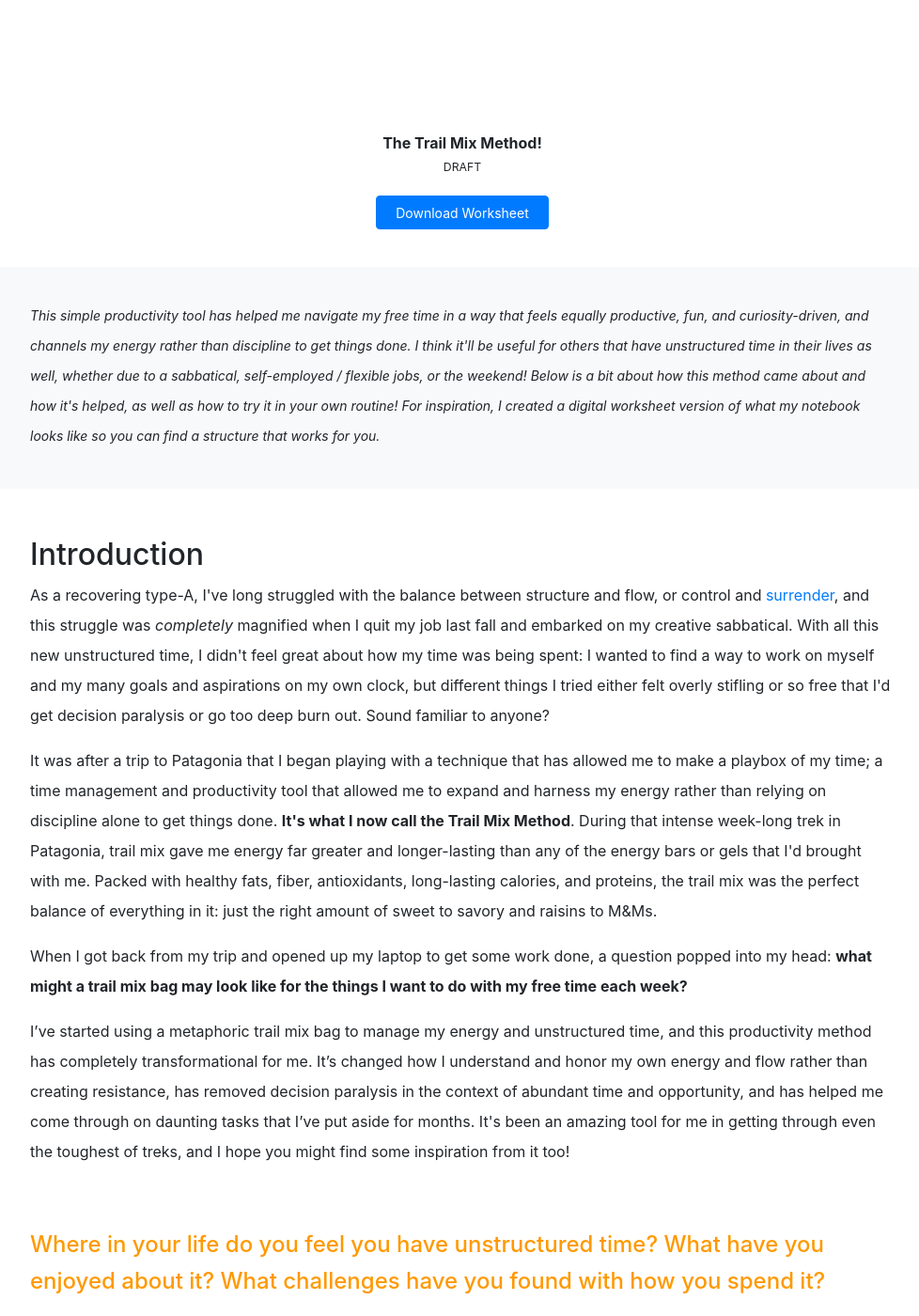
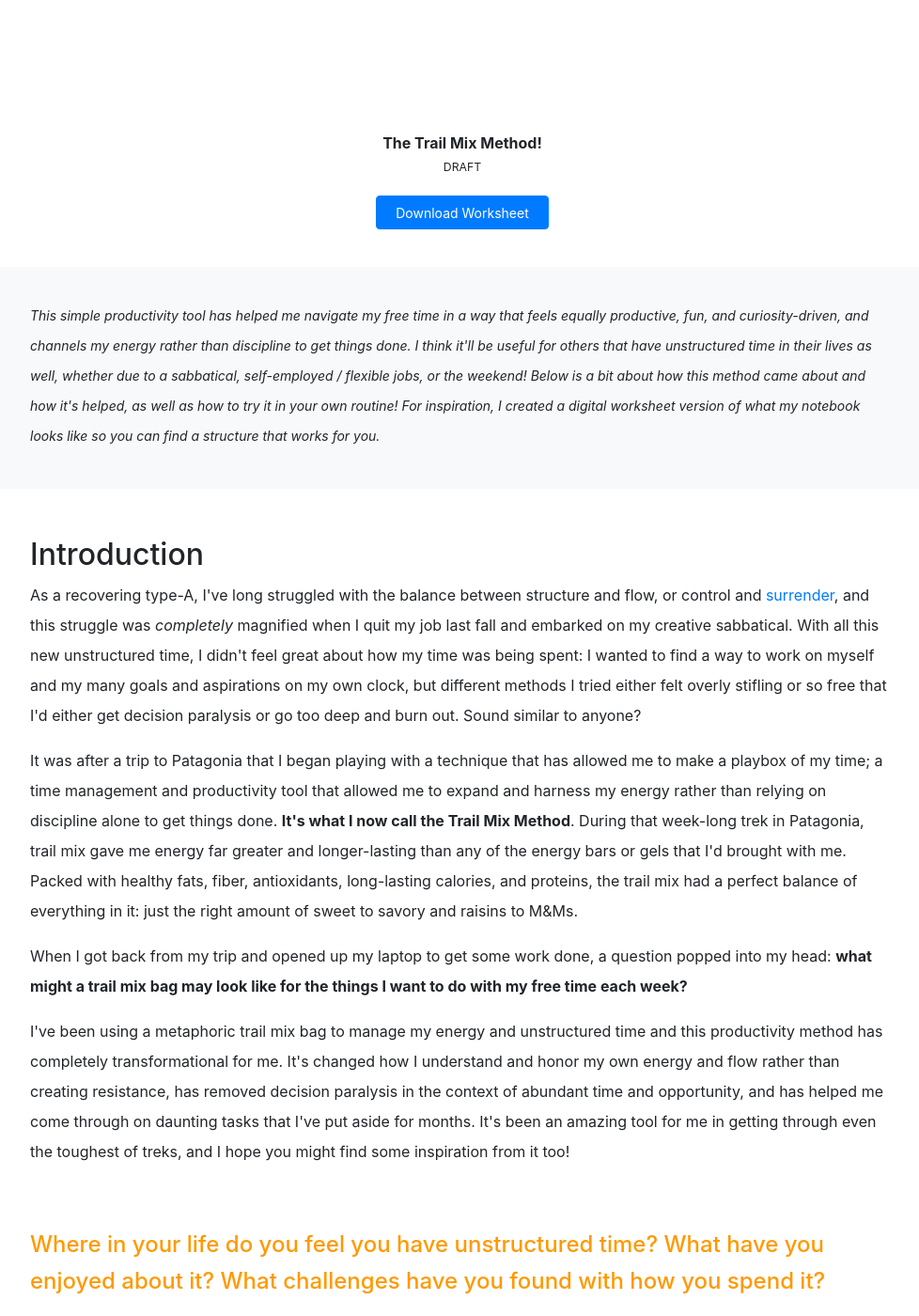
Before and after one commit to dalkat/dalkat.github.io, a Jekyll site: the page built from trailmix.md, in a window 1280 px wide and 1400 px high. Shown: the whole window at 94% size, without its empty margins (148-1126 px from the left). Built offline with Jekyll 4.4.1, drawn with Linux system fonts in a browser that asks for light colours; nearby versions of some CDN libraries; some web fonts are replaced; library files that are not in the unit come from our copies; some of the changed text lies outside the part shown.

Commit message:
TMM 5.6.1

```diff
--- a/_layouts/trailmix.html
+++ b/_layouts/trailmix.html
@@ -39,11 +39,11 @@ layout: default-sub
 
 	        <!-- <p><h2><strong>The Trail Mix Method</strong></h2></p> -->
 	        <p><h2>Introduction</h2>
-	        <p>As a recovering type-A, I've long struggled with the balance between structure and flow, or control and <a href="https://amzn.to/2tEqj3V" target="_blank">surrender</a>, and this struggle was <i>completely</i> magnified when I quit my job last fall and embarked on my creative sabbatical. With all this new unstructured time, I didn't feel great about how my time was being spent: I wanted to find a way to work on myself and my many goals and aspirations on my own clock, but different things I tried either felt overly stifling or so free that I'd get decision paralysis or go too deep burn out. Sound familiar to anyone?</p>
-            <p>It was after a trip to Patagonia that I began playing with a technique that has allowed me to make a playbox of my time; a time management and productivity tool that allowed me to expand and harness my energy rather than relying on discipline alone to get things done. <b>It's what I now call the Trail Mix Method</b>. During that intense week-long trek in Patagonia, trail mix gave me energy far greater and longer-lasting than any of the energy bars or gels that I'd brought with me. Packed with healthy fats, fiber, antioxidants, long-lasting calories, and proteins, the trail mix was the perfect balance of everything in it: just the right amount of sweet to savory and raisins to M&Ms. </p>
+	        <p>As a recovering type-A, I've long struggled with the balance between structure and flow, or control and <a href="https://amzn.to/2tEqj3V" target="_blank">surrender</a>, and this struggle was <i>completely</i> magnified when I quit my job last fall and embarked on my creative sabbatical. With all this new unstructured time, I didn't feel great about how my time was being spent: I wanted to find a way to work on myself and my many goals and aspirations on my own clock, but different methods I tried either felt overly stifling or so free that I'd either get decision paralysis or go too deep and burn out. Sound similar to anyone?</p>
+            <p>It was after a trip to Patagonia that I began playing with a technique that has allowed me to make a playbox of my time; a time management and productivity tool that allowed me to expand and harness my energy rather than relying on discipline alone to get things done. <b>It's what I now call the Trail Mix Method</b>. During that week-long trek in Patagonia, trail mix gave me energy far greater and longer-lasting than any of the energy bars or gels that I'd brought with me. Packed with healthy fats, fiber, antioxidants, long-lasting calories, and proteins, the trail mix had a perfect balance of everything in it: just the right amount of sweet to savory and raisins to M&Ms. </p>
 
             <p>When I got back from my trip and opened up my laptop to get some work done, a question popped into my head: <b>what might a trail mix bag may look like for the things I want to do with my free time each week?</b></p>
-            <p>I&rsquo;ve started using a metaphoric trail mix bag to manage my energy and unstructured time, and this productivity method has completely transformational for me. It&rsquo;s changed how I understand and honor my own energy and flow rather than creating resistance, has removed decision paralysis in the context of abundant time and opportunity, and has helped me come through on daunting tasks that I&rsquo;ve put aside for months. It's been an amazing tool for me in getting through even the toughest of treks, and I hope you might find some inspiration from it too!
+            <p>I've been using a metaphoric trail mix bag to manage my energy and unstructured time and this productivity method has completely transformational for me. It's changed how I understand and honor my own energy and flow rather than creating resistance, has removed decision paralysis in the context of abundant time and opportunity, and has helped me come through on daunting tasks that I've put aside for months. It's been an amazing tool for me in getting through even the toughest of treks, and I hope you might find some inspiration from it too!
 
              </p>
             <p>&nbsp;</p>
@@ -102,7 +102,7 @@ layout: default-sub
 
             <p><h2>The Weekly Ritual: Making Your Trail Mix Bag</strong></h2></p>
 
-            <p>This is where the little bit of upfront structure and discipline comes in to help you surrender throughout the week. I schedule an hour chunk every Sunday night that I call Trail Mix Sunday where I create my bag for the week. It doesn&rsquo;t matter when you do this but ideally whenever you feel your week starts so you can plan for the week. I don't usually need the full hour, but I use any extra time to knock off a few items from my list. For your first Trail Mix Sunday, you'll need the full time to set up your system and create your first bag.&nbsp;</p>
+            <p>This is where the little bit of upfront structure and discipline comes in to help you surrender throughout the week. I schedule an hour chunk every Sunday night that I call Trail Mix Sunday where I create my bag for the week. It doesn't matter when you do this but ideally whenever you feel your week starts so you can plan for the week. I don't usually need the full hour, but I use any extra time to knock off a few items from my list. For your first Trail Mix Sunday, you'll need the full time to set up your system and create your first bag.&nbsp;</p>
             <br>
 
             <p><h5>YOUR FIRST TIME</h5></p>
```
Also changed, not shown: other parts of _layouts/trailmix.html (+1 -1 lines).
